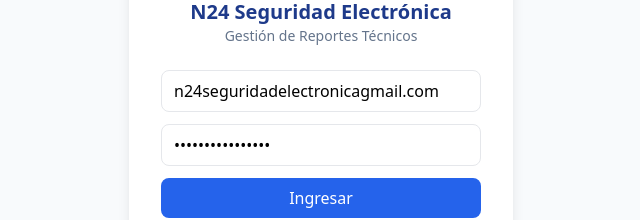
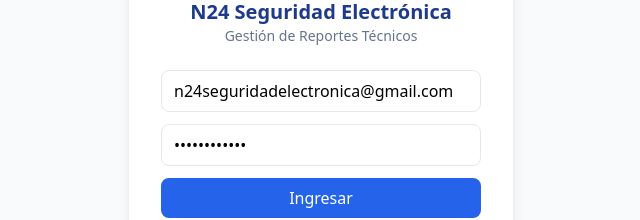
Before and after one commit to joseposso-hash/reportevisitas, a React (Vite) app in the folder frontend/: page /login in a window 1280 px wide. Shown: the part 328-548 px from the top of the page, without its empty margins (319-959 px from the left). Built offline with nearby package versions, Linux system fonts and the light colour scheme.

Commit message:
Corregir credenciales por defecto en login

```diff
--- a/frontend/src/pages/login.jsx
+++ b/frontend/src/pages/login.jsx
@@ -4,8 +4,8 @@ import { api } from '../lib/api';
 import { useAuthStore } from '../stores/auth';
 
 export function Login() {
-  const [email, setEmail] = useState('n24seguridadelectronicagmail.com');
-  const [password, setPassword] = useState('N24seguridad2026');
+  const [email, setEmail] = useState('n24seguridadelectronica@gmail.com');
+const [password, setPassword] = useState('N24seguridad');
   const [loading, setLoading] = useState(false);
   const [error, setError] = useState('');
   const navigate = useNavigate();
```
